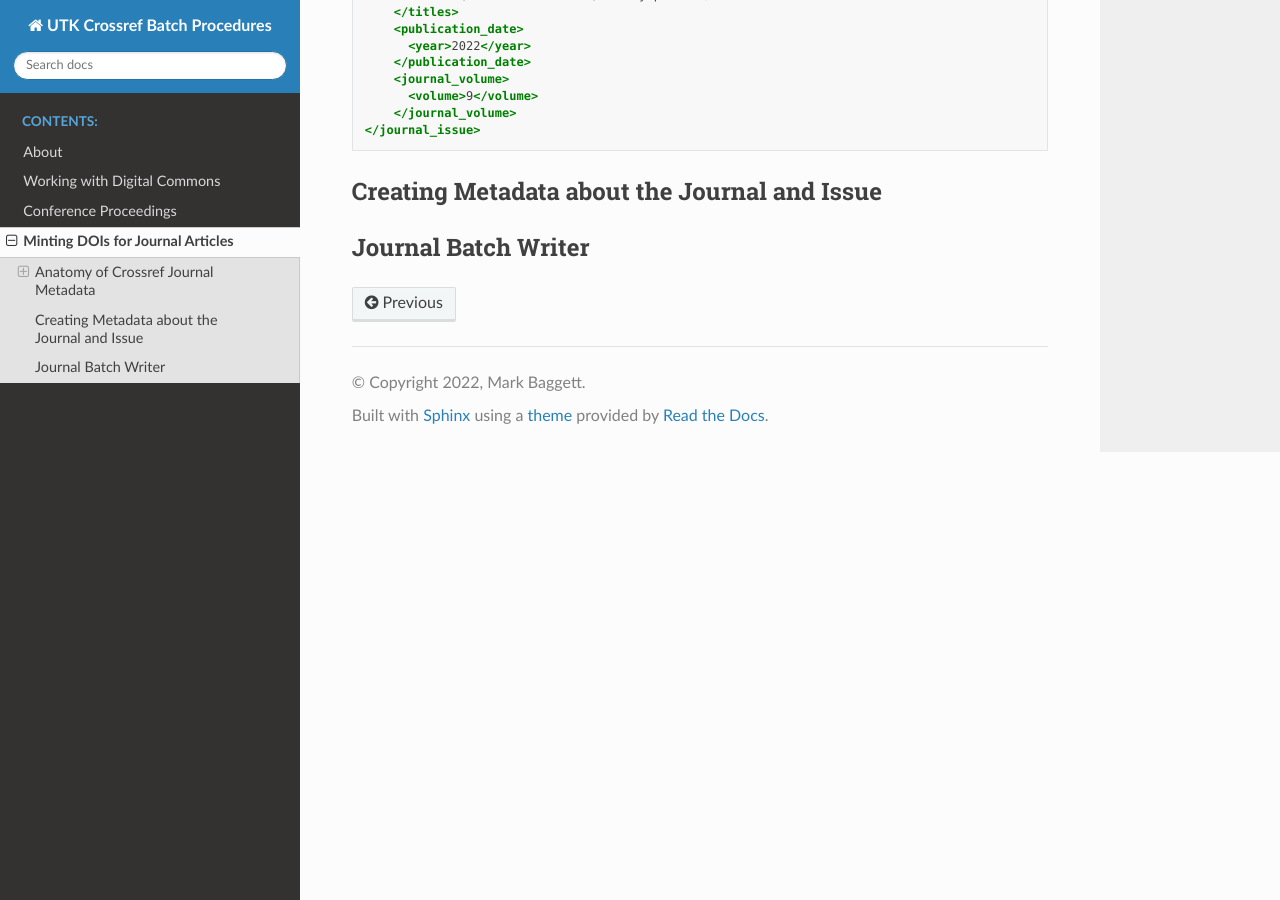
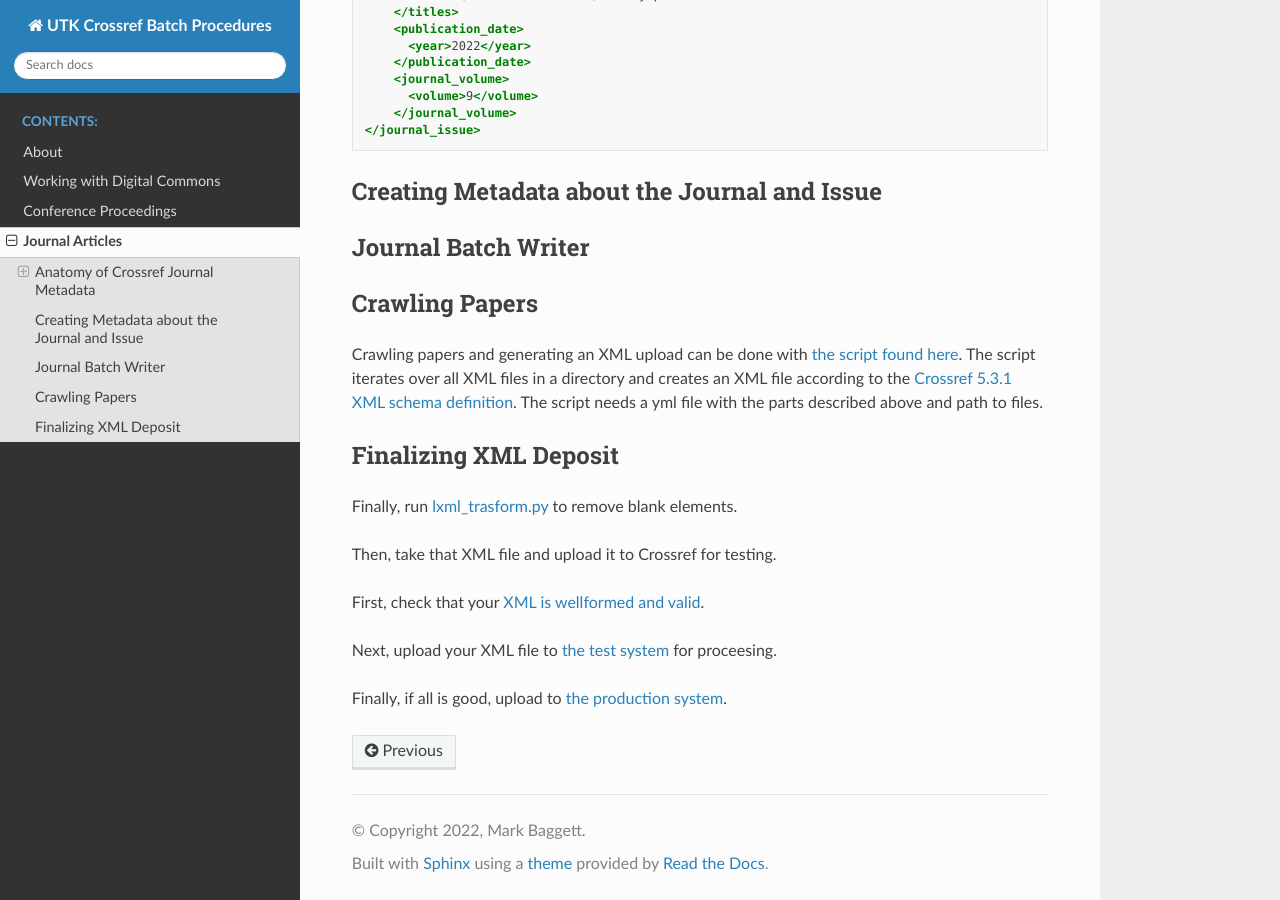
Before and after one commit to markpbaggett/crossref_batch, a Sphinx documentation site: the page built from docs/source/contents/4_journal_articles.rst, in a window 1280 px wide and 900 px high, scrolled down 4899 px. Built offline with Sphinx 7.4.7 and the Read the Docs theme 2.0.0, drawn with Linux system fonts in a browser that asks for light colours; some of the changed text lies outside the part shown.

Commit message:
Init crawl and clean up papers.

```diff
--- a/docs/source/contents/4_journal_articles.rst
+++ b/docs/source/contents/4_journal_articles.rst
@@ -1,6 +1,6 @@
-=================================
-Minting DOIs for Journal Articles
-=================================
+================
+Journal Articles
+================
 
 Crossref allows you to perform batch registration for journals and the volumes, issues, and articles being registered
 within the journal.  Within a journal instance you may register articles from a single issue by adding details to
@@ -267,3 +267,29 @@
 --------------------
 Journal Batch Writer
 --------------------
+
+
+---------------
+Crawling Papers
+---------------
+
+Crawling papers and generating an XML upload can be done with
+`the script found here <https://github.com/markpbaggett/crossref_batch/blob/main/utilities/crawl_papers.py>`_.
+The script iterates over all XML files in a directory and creates an XML file according to the
+`Crossref 5.3.1 XML schema definition <https://data.crossref.org/schemas/common5.3.1.xsd>`_. The script needs a yml file
+with the parts described above and path to files.
+
+----------------------
+Finalizing XML Deposit
+----------------------
+
+Finally, run `lxml_trasform.py <https://github.com/markpbaggett/crossref_batch/blob/main/utilities/lxml_transform.py>`_
+to remove blank elements.
+
+Then, take that XML file and upload it to Crossref for testing.
+
+First, check that your `XML is wellformed and valid <https://apps.crossref.org/XSDParse/>`_.
+
+Next, upload your XML file to `the test system <https://test.crossref.org>`_ for proceesing.
+
+Finally, if all is good, upload to `the production system <https://doi.crossref.org>`_.
```
